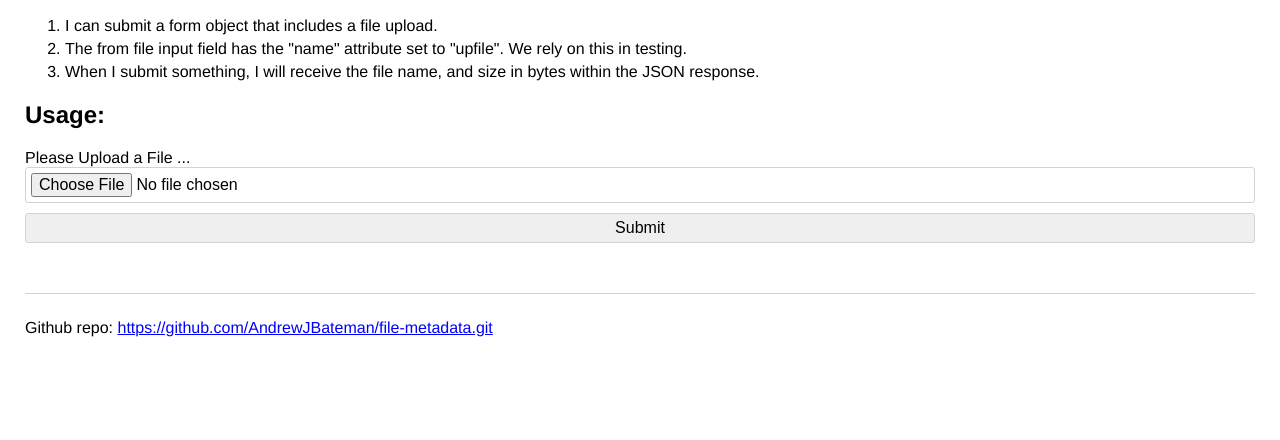
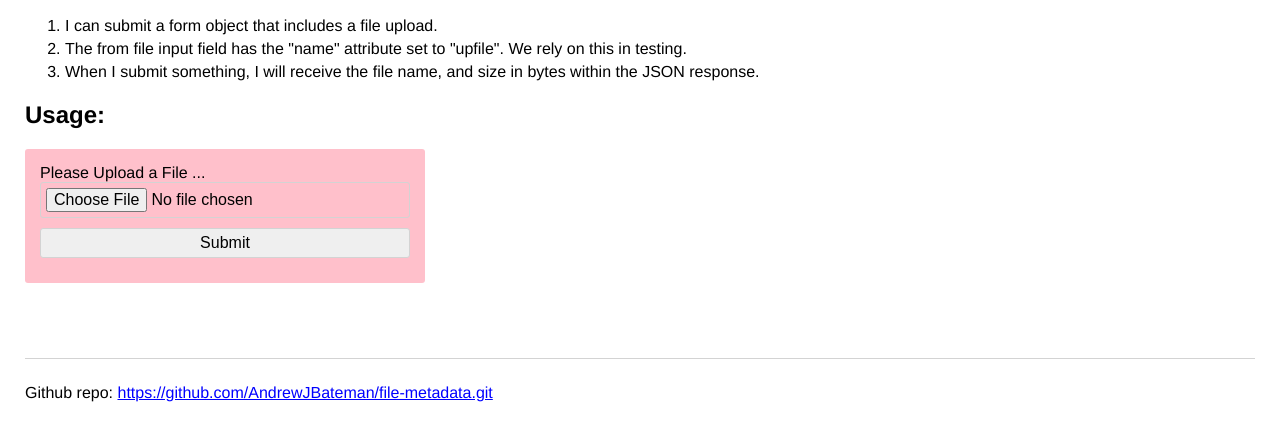
Before and after one commit to AndrewJBateman/file-metadata, a website: page public/index.html in a window 1280 px wide. Shown: the part 114-554 px from the top of the page. Drawn offline with nearby package versions, Linux system fonts and the light colour scheme.

Commit message:
✂️🚒 Checkpoint ./public/style.css:1080052/23 ./public/index.html:1080052/48 ./README.md:1080052/2390 ./server.js:1080052/2

```diff
--- a/public/index.html
+++ b/public/index.html
@@ -32,7 +32,7 @@
       <p></p>
       <form action="/upload" method="post" enctype="multipart/form-data">
         <label for="file">Please Upload a File ...</label>
-        <input type="file" id="file" name="file">
+        <input type="file" id="file" name="upfile">
         <input type="submit">
       </form>
     </main>
--- a/public/style.css
+++ b/public/style.css
@@ -26,13 +26,13 @@ p {
   max-width: 600px;
 }
 
-orm {
+form {
   margin-bottom: 25px;
   padding: 15px;
-  background-color: cyan;
+  background-color: pink;
   display: inline-block;
   width: 100%;
-  max-width: 340px;
+  max-width: 400px;
   border-radius: 3px;
 }
 
--- a/server.js
+++ b/server.js
@@ -13,7 +13,7 @@ app.use(cors());
 
 app.use(express.static(__dirname + '/public'));
 
-app.post('/upload', upload.single('file'), (req, res, next) => {
+app.post('/upload', upload.single('upfile'), (req, res, next) => {
   return res.json(req.file);
 });
 
```
Also changed, not shown: README.md, 2 other files.
